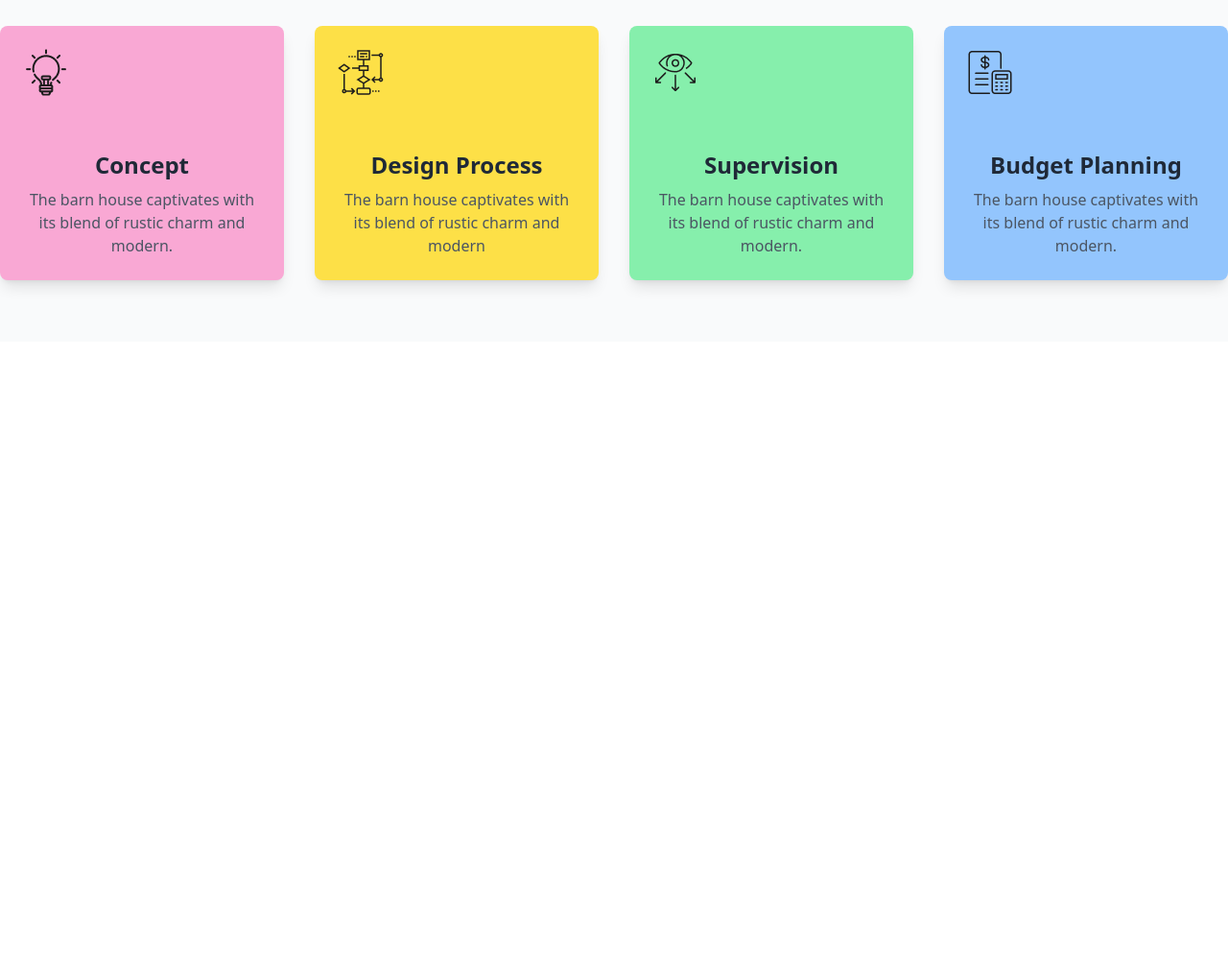
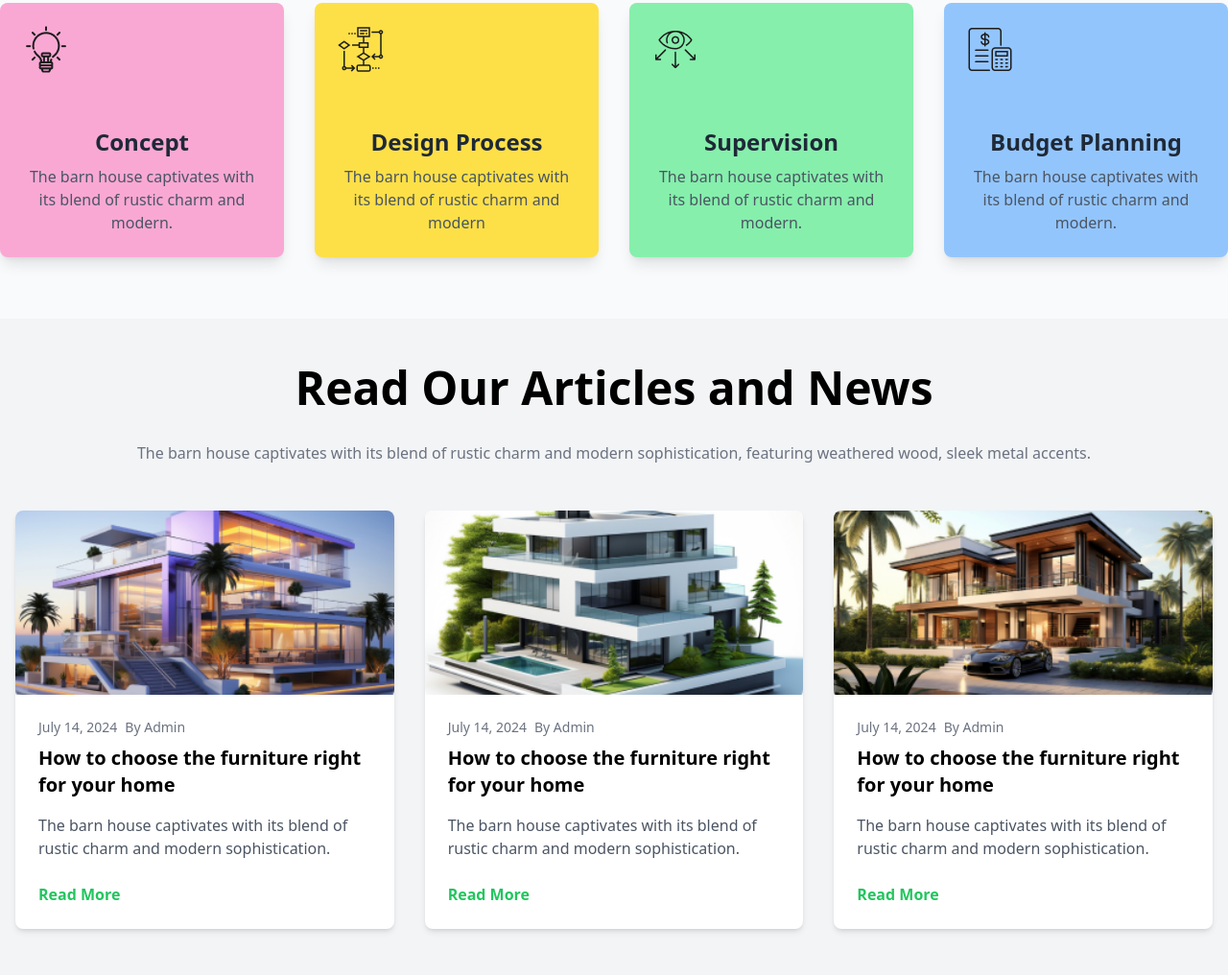
Before and after one commit to siamra/assingment-03, a plain HTML site: page index.html in a window 1280 px wide. Shown: the part 2097-3113 px from the top of the page at 96% size. Before the commit the page ends 2453 px from the top, so only its background shows below. Drawn offline with nearby package versions, Linux system fonts and the light colour scheme.

Commit message:
added a new file

```diff
--- a/index.html
+++ b/index.html
@@ -86,7 +86,7 @@
     </div>
   </section>
   <!-- second part end -->
-  !-- optional first part -->
+  <!-- !-- optional first part -->
   <section class="py-16 bg-white">
     <div class="container mx-auto grid grid-cols-1 sm:grid-cols-2 lg:grid-cols-4 gap-8 text-center">
 
@@ -173,3 +173,50 @@
     </div>
   </section>
   <!-- third part end -->
+   <!-- challanger part start -->
+<body class="bg-gray-100">
+    <div class="max-w-7xl mx-auto px-4 py-12">
+        <h1 class="text-5xl font-bold text-center mb-8">Read Our Articles and News</h1>
+        <p class="text-center text-gray-500 mb-12">
+            The barn house captivates with its blend of rustic charm and modern sophistication, featuring weathered wood, sleek metal accents.
+        </p>
+        <div class="grid grid-cols-1 md:grid-cols-2 lg:grid-cols-3 gap-8">
+            <div class="bg-white rounded-lg shadow-md overflow-hidden">
+                <img src="images/article1.png" alt="" class="w-full h-48 object-cover">
+                <div class="p-6">
+                    <div class="flex items-center text-gray-500 text-sm mb-2">
+                        <span class="mr-2">July 14, 2024</span>
+                        <span>By Admin</span>
+                    </div>
+                    <h3 class="text-xl font-semibold mb-4">How to choose the furniture right for your home</h3>
+                    <p class="text-gray-600 mb-6">The barn house captivates with its blend of rustic charm and modern sophistication.</p>
+                    <a href="" class="text-green-500 font-semibold flex items-center">Read More</a>
+                </div>
+            </div>
+            <div class="bg-white rounded-lg shadow-md overflow-hidden">
+                <img src="images/article2.png" alt="" class="w-full h-48 object-cover">
+                <div class="p-6">
+                    <div class="flex items-center text-gray-500 text-sm mb-2">
+                        <span class="mr-2">July 14, 2024</span>
+                        <span>By Admin</span>
+                    </div>
+                    <h3 class="text-xl font-semibold mb-4">How to choose the furniture right for your home</h3>
+                    <p class="text-gray-600 mb-6">The barn house captivates with its blend of rustic charm and modern sophistication.</p>
+                    <a href="" class="text-green-500 font-semibold flex items-center">Read More</a>
+                </div>
+            </div>
+            <div class="bg-white rounded-lg shadow-md overflow-hidden">
+                <img src="images/article3.png" alt="" class="w-full h-48 object-cover">
+                <div class="p-6">
+                    <div class="flex items-center text-gray-500 text-sm mb-2">
+                        <span class="mr-2">July 14, 2024</span>
+                        <span>By Admin</span>
+                    </div>
+                    <h3 class="text-xl font-semibold mb-4">How to choose the furniture right for your home</h3>
+                    <p class="text-gray-600 mb-6">The barn house captivates with its blend of rustic charm and modern sophistication.</p>
+                    <a href="" class="text-green-500 font-semibold flex items-center">Read More </a>
+                </div>
+            </div>
+        </div>
+    </div>
+    <!-- challanger part end -->
```
